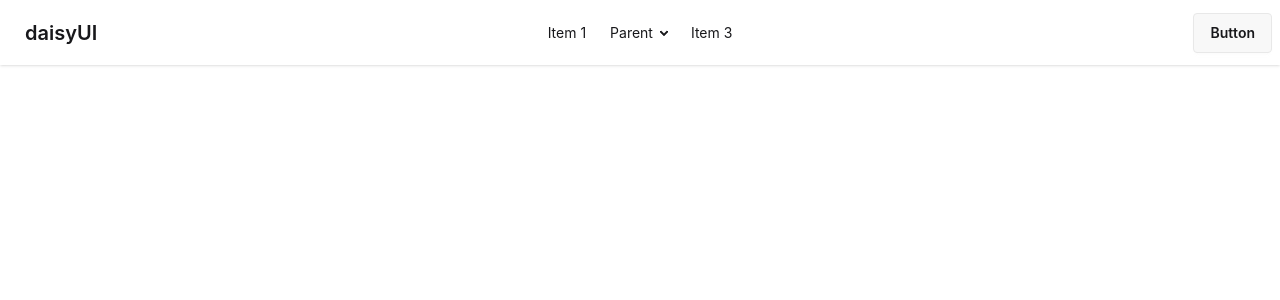
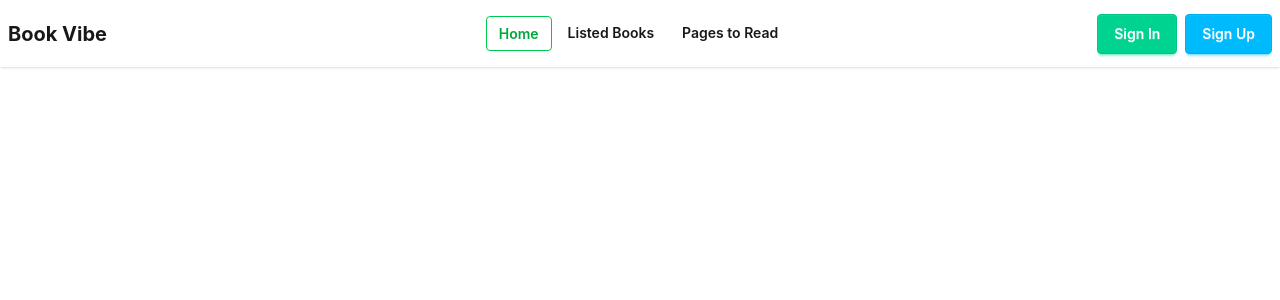
Before and after one commit to dev-bayzid/book-vibe, a React (Vite) app: page / in a window 1280 px wide. Shown: the top 300 px of the page. Built offline with nearby package versions, Linux system fonts and the light colour scheme.

Commit message:
added navbar and 404 error page and apply  style

```diff
--- a/src/components/Shared/Navbar/Navbar.jsx
+++ b/src/components/Shared/Navbar/Navbar.jsx
@@ -1,4 +1,41 @@
+import { NavLink } from "react-router";
+
 const Navbar = () => {
+  const links = (
+    <>
+      <li>
+        <NavLink
+          to={"/"}
+          className={({ isActive }) =>
+            `font-semibold mr-1 ${isActive ? "text-green-600 border border-green-500" : " "}`
+          }
+        >
+          Home
+        </NavLink>
+      </li>
+      <li>
+        <NavLink
+          to={"/books"}
+          className={({ isActive }) =>
+            `font-semibold mr-1 ${isActive ? "text-green-600 border border-green-500" : " "}`
+          }
+        >
+          Listed Books
+        </NavLink>
+      </li>
+      <li>
+        <NavLink
+          to={"/pages-to-go"}
+          className={({ isActive }) =>
+            `font-semibold mr-1 ${isActive ? "text-green-600 border border-green-500" : " "}`
+          }
+        >
+          Pages to Read
+        </NavLink>
+      </li>
+    </>
+  );
+
   return (
     <div className="navbar bg-base-100 shadow-sm">
       <div className="navbar-start">
@@ -24,52 +61,17 @@ const Navbar = () => {
             tabIndex="-1"
             className="menu menu-sm dropdown-content bg-base-100 rounded-box z-1 mt-3 w-52 p-2 shadow"
           >
-            <li>
-              <a>Item 1</a>
-            </li>
-            <li>
-              <a>Parent</a>
-              <ul className="p-2">
-                <li>
-                  <a>Submenu 1</a>
-                </li>
-                <li>
-                  <a>Submenu 2</a>
-                </li>
-              </ul>
-            </li>
-            <li>
-              <a>Item 3</a>
-            </li>
+            {links}
           </ul>
         </div>
-        <a className="btn btn-ghost text-xl">daisyUI</a>
+        <h1 className="font-bold text-xl">Book Vibe</h1>
       </div>
       <div className="navbar-center hidden lg:flex">
-        <ul className="menu menu-horizontal px-1">
-          <li>
-            <a>Item 1</a>
-          </li>
-          <li>
-            <details>
-              <summary>Parent</summary>
-              <ul className="p-2 bg-base-100 w-40 z-1">
-                <li>
-                  <a>Submenu 1</a>
-                </li>
-                <li>
-                  <a>Submenu 2</a>
-                </li>
-              </ul>
-            </details>
-          </li>
-          <li>
-            <a>Item 3</a>
-          </li>
-        </ul>
+        <ul className="menu menu-horizontal px-1">{links}</ul>
       </div>
-      <div className="navbar-end">
-        <a className="btn">Button</a>
+      <div className="navbar-end gap-2">
+        <button className="btn btn-success text-white">Sign In</button>
+        <button className="btn btn-info text-white">Sign Up</button>
       </div>
     </div>
   );
```
